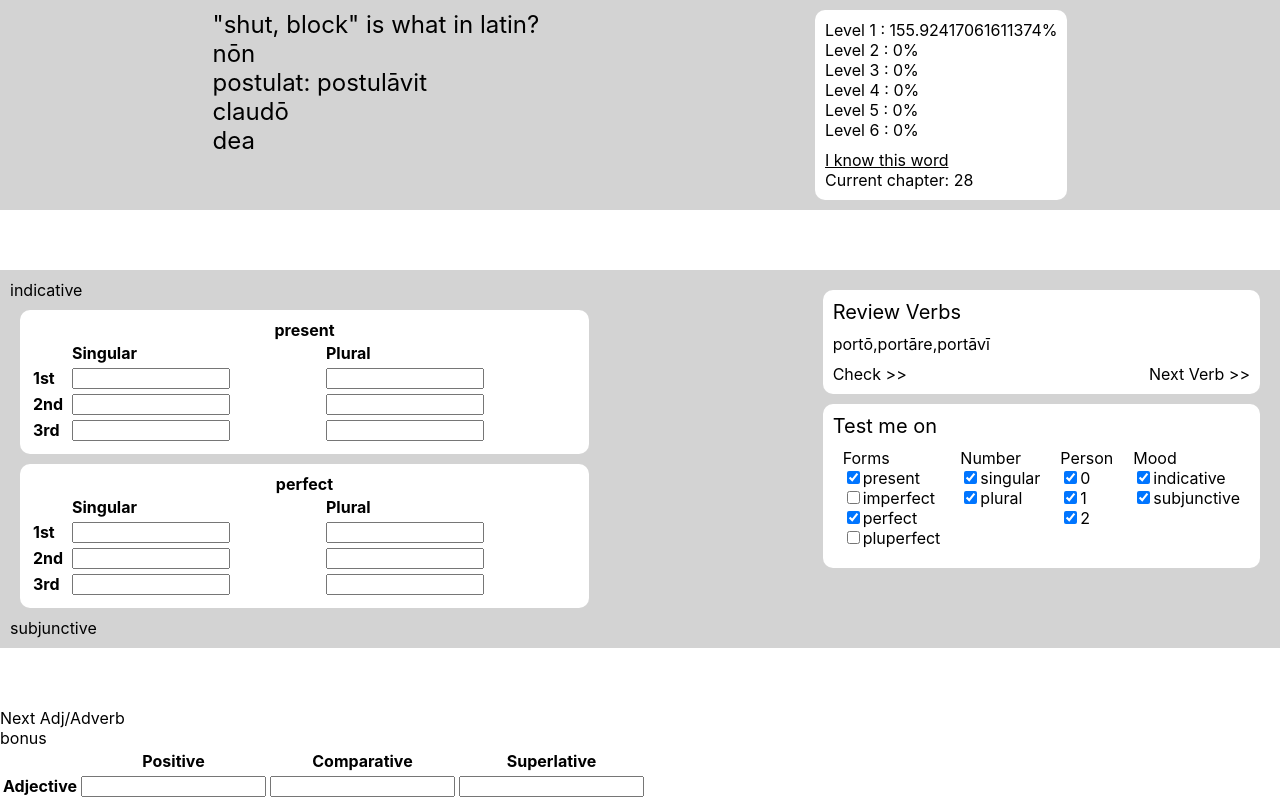
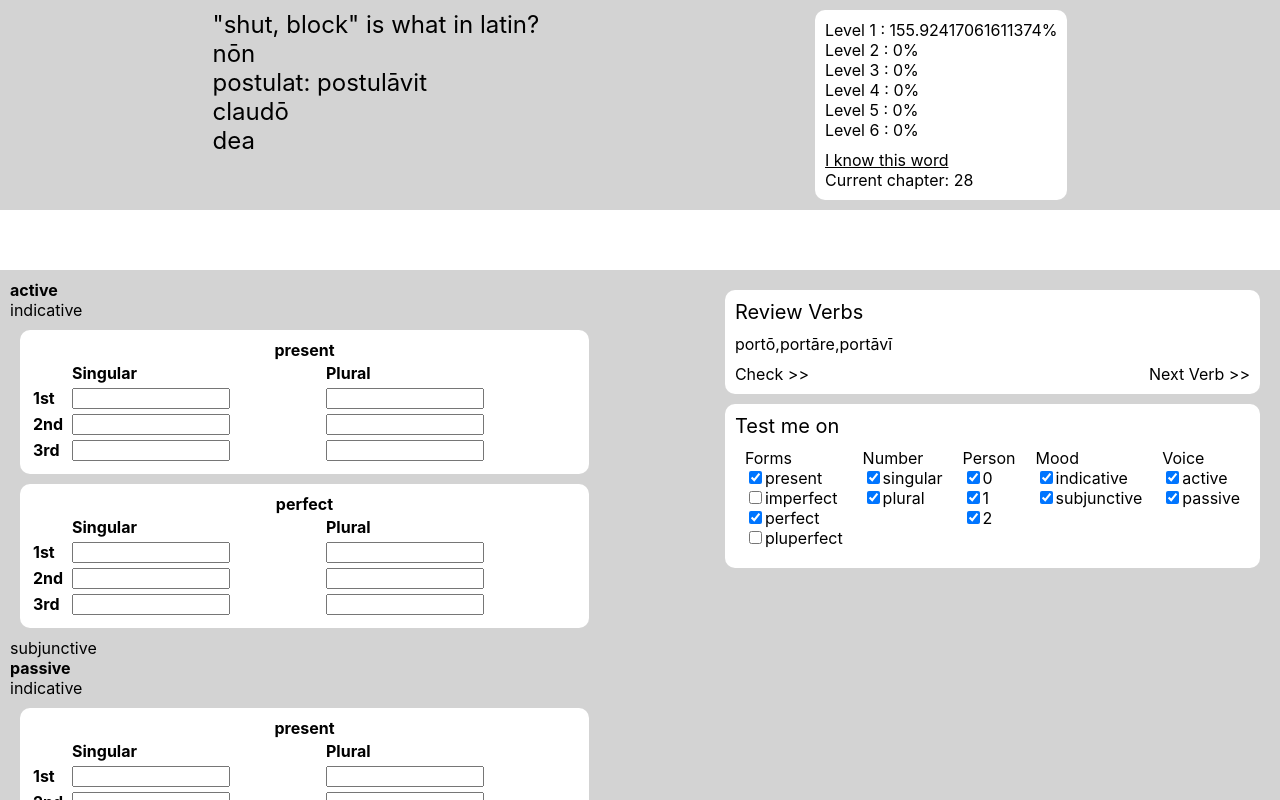
Before and after one commit to averageflamethrowerguy/latin-learning-frontend, a React (Create React App) app: page / in a window 1280 px wide. Built offline with nearby package versions, Linux system fonts and the light colour scheme.

Commit message:
Update VerbChecks.tsx

```diff
--- a/src/components/VerbChecks.tsx
+++ b/src/components/VerbChecks.tsx
@@ -14,7 +14,7 @@ export function VerbChecks(props: {}) {
     const [verbTense, setVerbTense] = useState(["present", "perfect"])
     const [verbMood, setVerbMood] = useState(["indicative", "subjunctive"])
     const [verbGender, setVerbGender] = useState(["masculine"])
-    const [verbVoice, setVerbVoice] = useState(["active"])
+    const [verbVoice, setVerbVoice] = useState(["active", "passive"])
 
     const genericClickListener = (modifyString: string, unmodifiedArray: string[], setter: any, remove: boolean) => {
         let newArray = [...unmodifiedArray]
@@ -41,6 +41,9 @@ export function VerbChecks(props: {}) {
                     if (verbVoice.includes(voice[0])) {
                         return (
                           <div>
+                              <div style={{fontWeight: "bold"}}>
+                                  {voice[0]}
+                              </div>
                               {
                                   Object.entries(voice[1]).map(gender => {
                                       if (verbGender.includes(gender[0])) {
@@ -148,6 +151,7 @@ export function VerbChecks(props: {}) {
                   }
                 )
             }
+
         </div>
             <div>
                 <div style={{backgroundColor: "white", padding: 10, borderRadius: 10, margin: 10}}>
@@ -234,6 +238,17 @@ export function VerbChecks(props: {}) {
                                 <ControlInputElement stringValue={"subjunctive"} originalArray={verbMood} setter={setVerbMood} genericClickListener={genericClickListener} />
                             </div>
                         </ControlPanelSection>
+
+                        <ControlPanelSection>
+                            <div>
+                                Voice
+                            </div>
+
+                            <div>
+                                <ControlInputElement stringValue={"active"} originalArray={verbVoice} setter={setVerbVoice} genericClickListener={genericClickListener} />
+                                <ControlInputElement stringValue={"passive"} originalArray={verbVoice} setter={setVerbVoice} genericClickListener={genericClickListener} />
+                            </div>
+                        </ControlPanelSection>
                     </div>
                 </div>
             </div>
```
